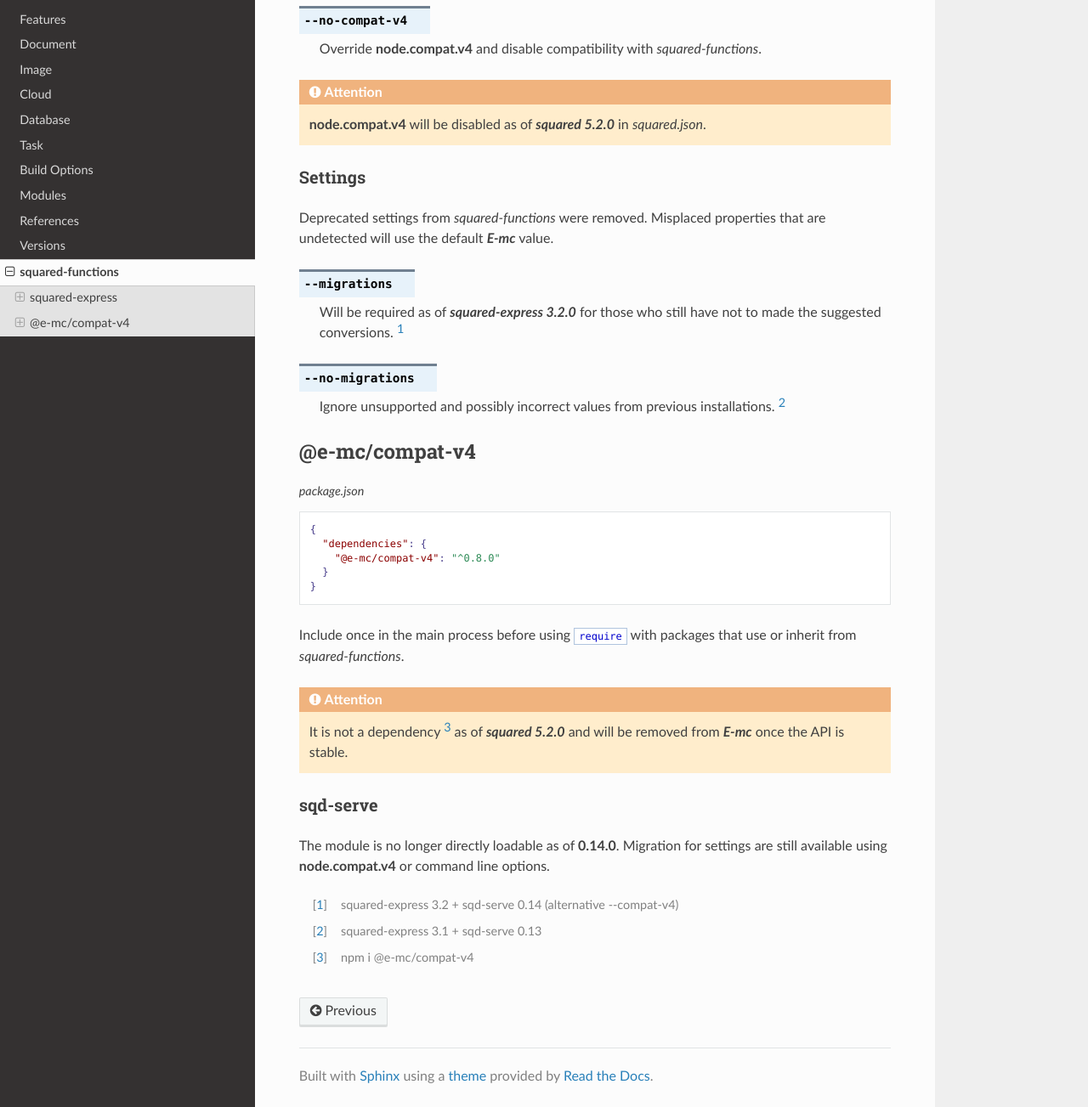
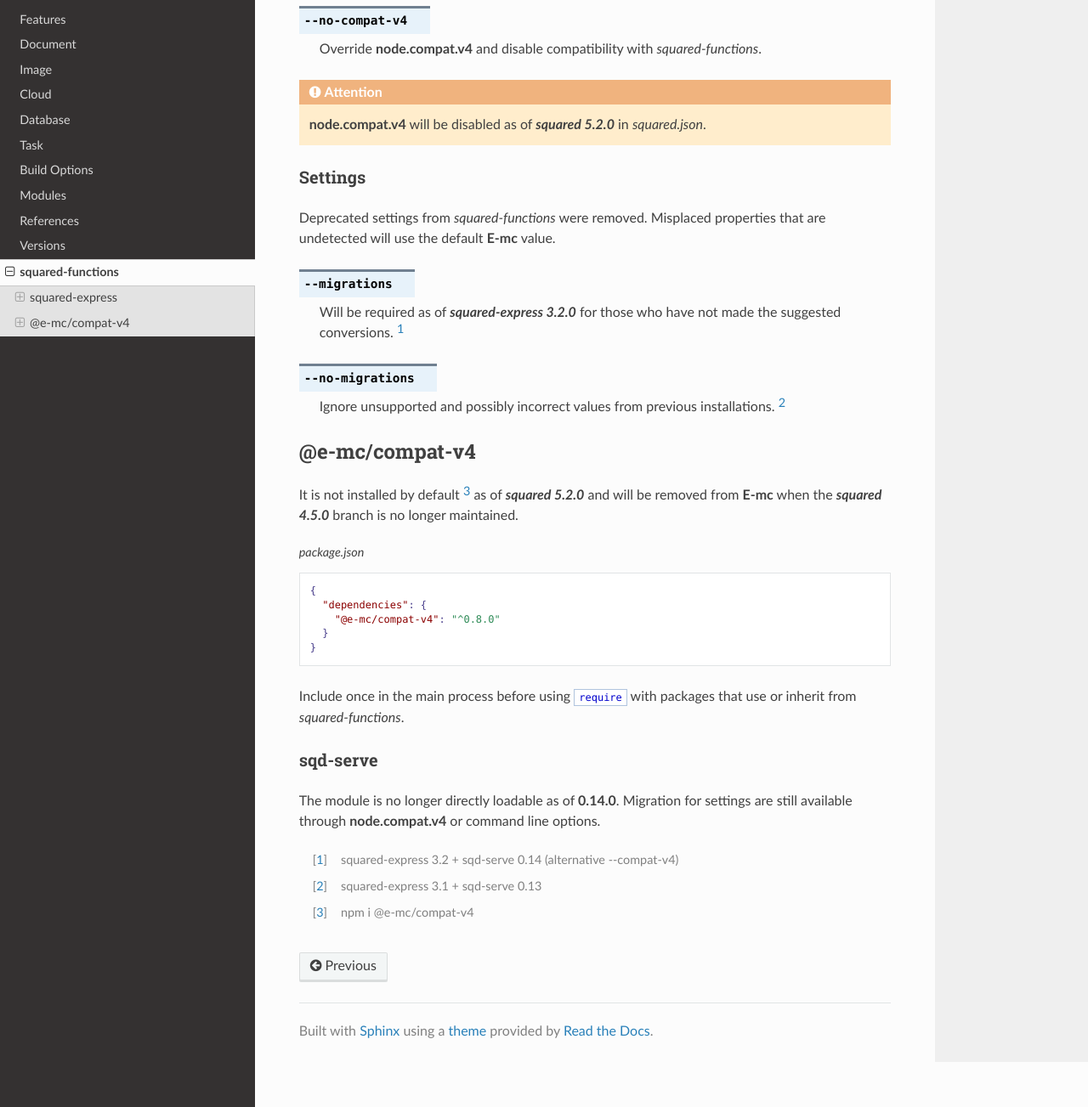
Before and after one commit to anpham6/chrome-docs, a Sphinx documentation site: the page built from source/legacy.rst, in a window 1280 px wide and 1400 px high, scrolled down 397 px, cut to the strip 97-1400 px from the top of the window. Shown: the whole strip at 85% size. Built offline with Sphinx 7.4.7 and the Read the Docs theme 2.0.0, drawn with Linux system fonts in a browser that asks for light colours.

Commit message:
Publish: chrome-docs @ 0.2.2 [e-mc 0.8.7] [pi-r 0.6.6]

```diff
--- a/source/conf.py
+++ b/source/conf.py
@@ -9,7 +9,7 @@
 project = 'E-mc'
 copyright = 'squared 2024'
 author = 'An Pham'
-release = '0.8.6'
+release = '0.8.7'
 
 # -- General configuration ---------------------------------------------------
 # https://www.sphinx-doc.org/en/master/usage/configuration.html#general-configuration
--- a/source/legacy.rst
+++ b/source/legacy.rst
@@ -29,11 +29,11 @@
 Settings
 --------
 
-Deprecated settings from *squared-functions* were removed. Misplaced properties that are undetected will use the default :target:`E-mc` value.
+Deprecated settings from *squared-functions* were removed. Misplaced properties that are undetected will use the default **E-mc** value.
 
 .. option:: --migrations
 
-  Will be required as of :target:`squared-express 3.2.0` for those who still have not to made the suggested conversions. [#]_
+  Will be required as of :target:`squared-express 3.2.0` for those who have not made the suggested conversions. [#]_
 
 .. option:: --no-migrations
 
@@ -41,6 +41,8 @@
 
 @e-mc/compat-v4
 ===============
+
+It is not installed by default [#]_ as of :target:`squared 5.2.0` and will be removed from **E-mc** when the :target:`squared 4.5.0` branch is no longer maintained.
 
 .. code-block::
   :caption: package.json
@@ -53,12 +55,10 @@
 
 Include once in the main process before using ``require`` with packages that use or inherit from *squared-functions*.
 
-.. attention:: It is not a dependency [#]_ as of :target:`squared 5.2.0` and will be removed from :target:`E-mc` once the API is stable.
-
 sqd-serve
 ---------
 
-The module is no longer directly loadable as of **0.14.0**. Migration for settings are still available using **node.compat.v4** or command line options.
+The module is no longer directly loadable as of **0.14.0**. Migration for settings are still available through **node.compat.v4** or command line options.
 
 .. [#] squared-express 3.2 + sqd-serve 0.14 (alternative \-\-compat-v4)
 .. [#] squared-express 3.1 + sqd-serve 0.13
```
